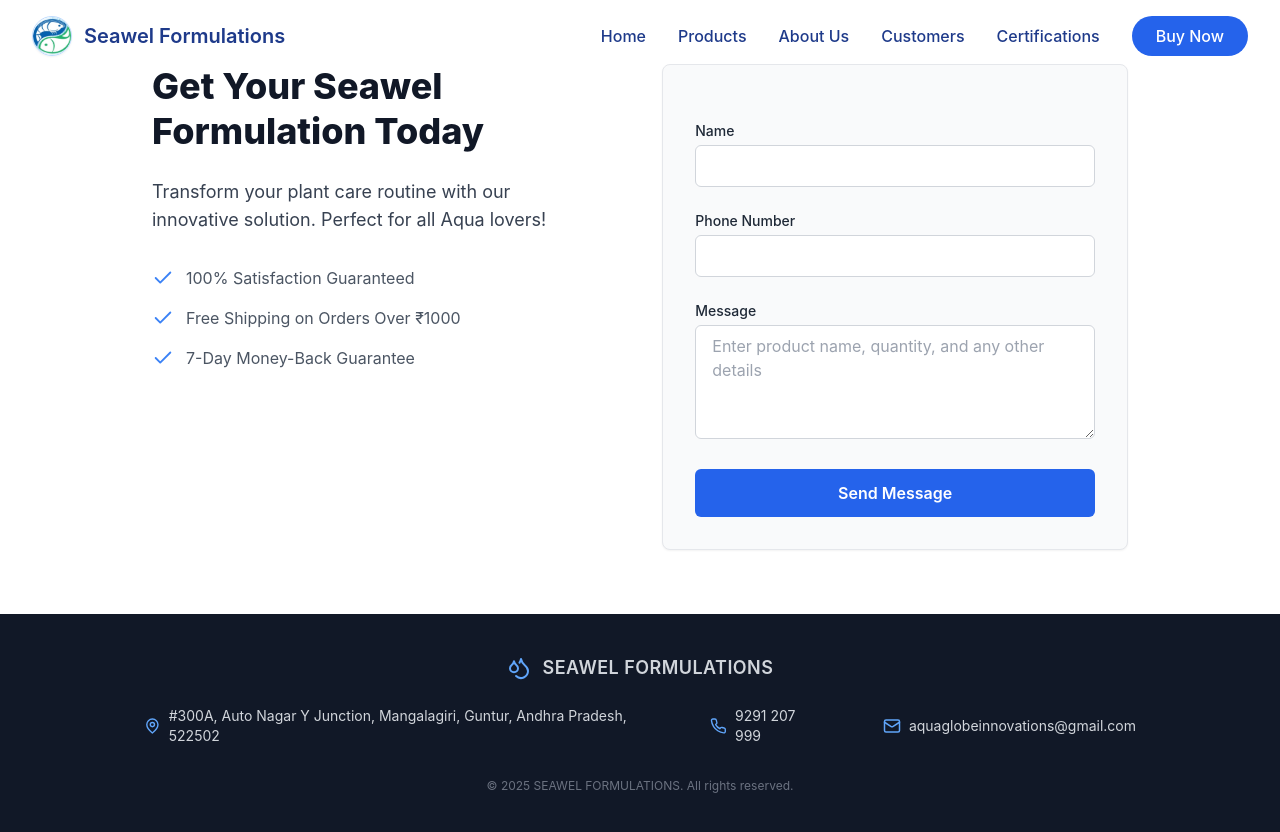
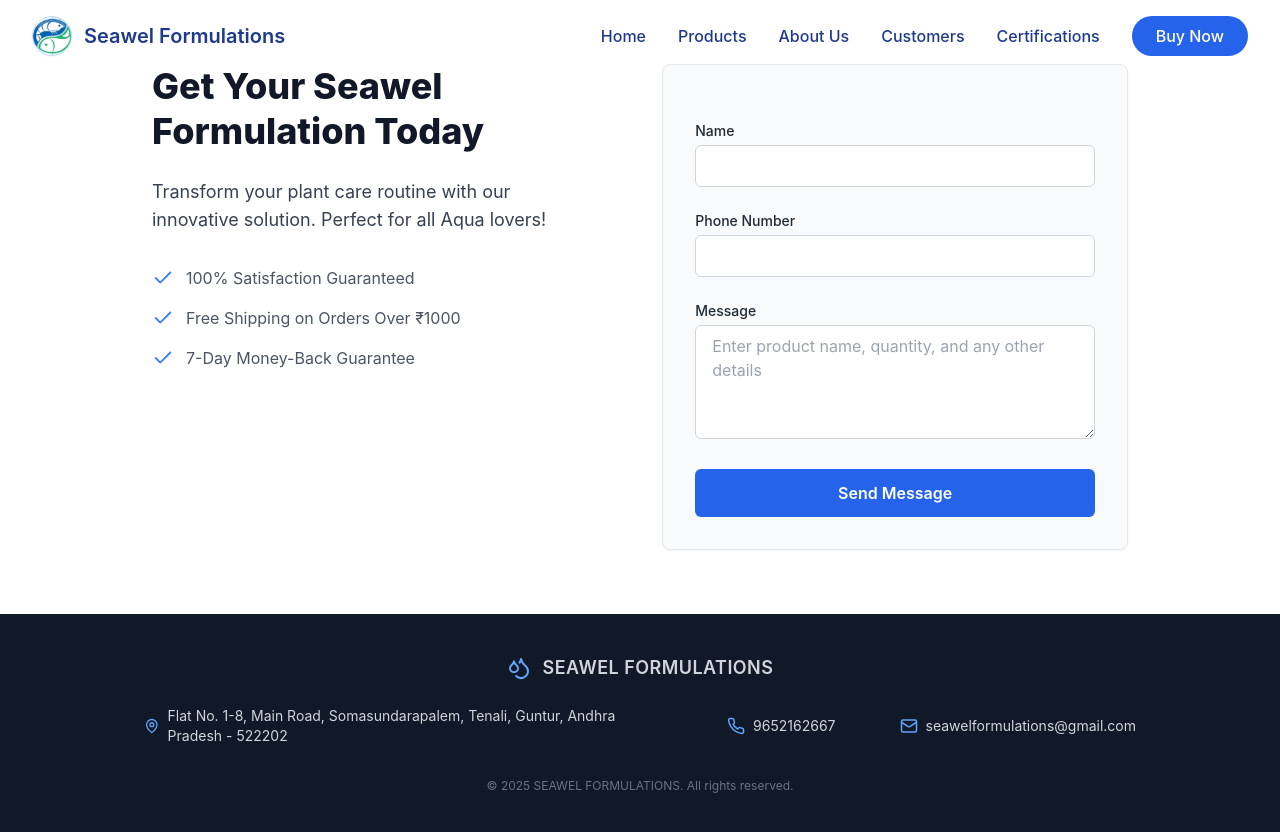
Before and after one commit to LVSJanakiRamaraju/AQUA-GLOBE-INNOVATIONS, a React (Vite) app in the folder AQUA-GLOBE-INNOVATIONS/: page /buy-now in a window 1280 px wide. Built offline with nearby package versions, Linux system fonts and the light colour scheme.

Commit message:
Updated the address

```diff
--- a/AQUA-GLOBE-INNOVATIONS/src/components/Footer.tsx
+++ b/AQUA-GLOBE-INNOVATIONS/src/components/Footer.tsx
@@ -16,14 +16,14 @@ const Footer: React.FC = () => {
         <div className="flex flex-col md:flex-row md:justify-center md:space-x-16 space-y-4 md:space-y-0 text-center md:text-left text-sm">
           <div className="flex items-center justify-center md:justify-start space-x-2">
             <MapPin size={18} className="text-blue-400" />
-            <p>#300A, Auto Nagar Y Junction, Mangalagiri, Guntur, Andhra Pradesh, 522502</p>
+            <p>Flat No. 1-8, Main Road, Somasundarapalem, Tenali, Guntur, Andhra Pradesh - 522202</p>
           </div>
 
           <div className="flex items-center justify-center md:justify-start space-x-2">
             <Phone size={18} className="text-blue-400" />
             <p>
-              <a href="tel:+919291207999" className="hover:text-white">
-                9291 207 999
+              <a href="tel:+919652162667" className="hover:text-white">
+                9652162667
               </a>
             </p>
           </div>
@@ -31,8 +31,8 @@ const Footer: React.FC = () => {
           <div className="flex items-center justify-center md:justify-start space-x-2">
             <Mail size={18} className="text-blue-400" />
             <p>
-              <a href="mailto:aquaglobeinnovations@gmail.com" className="hover:text-white">
-                aquaglobeinnovations@gmail.com
+              <a href="mailto:seawelformulations@gmail.com" className="hover:text-white">
+                seawelformulations@gmail.com
               </a>
             </p>
           </div>
```
